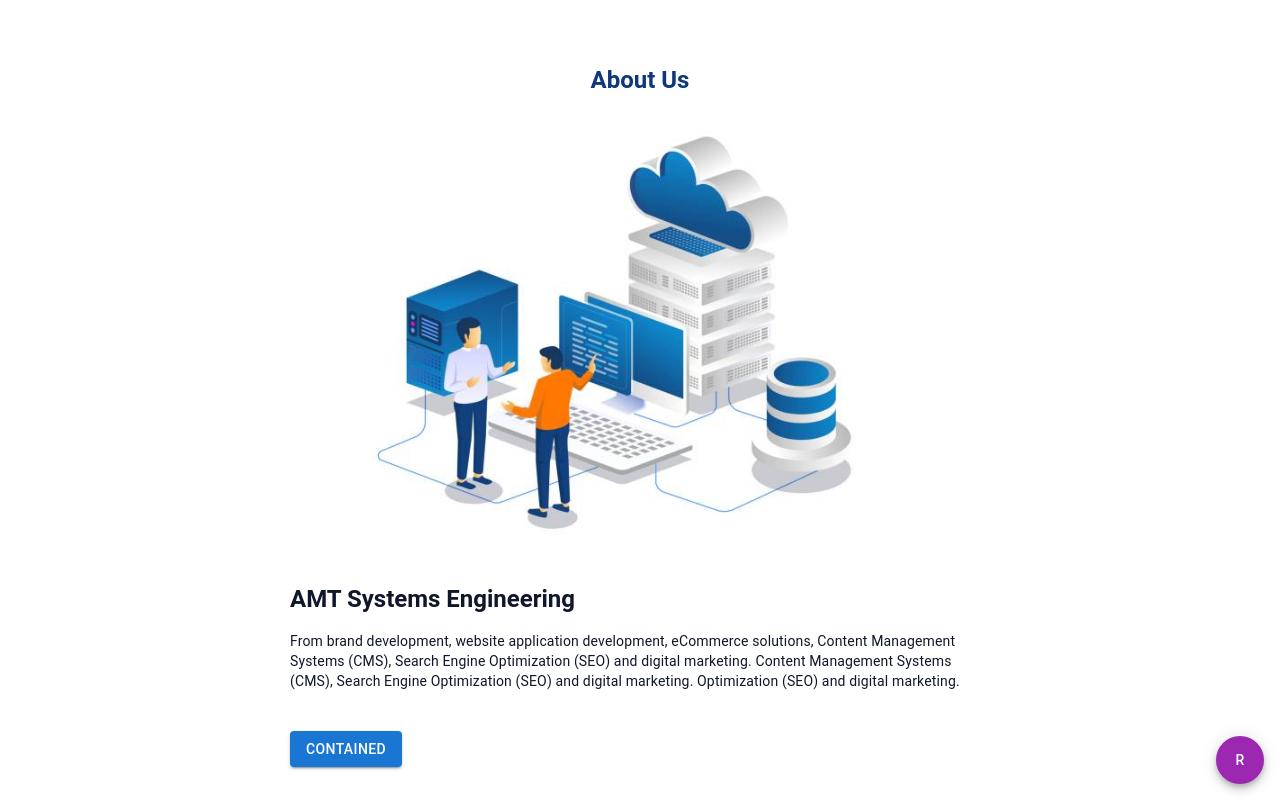
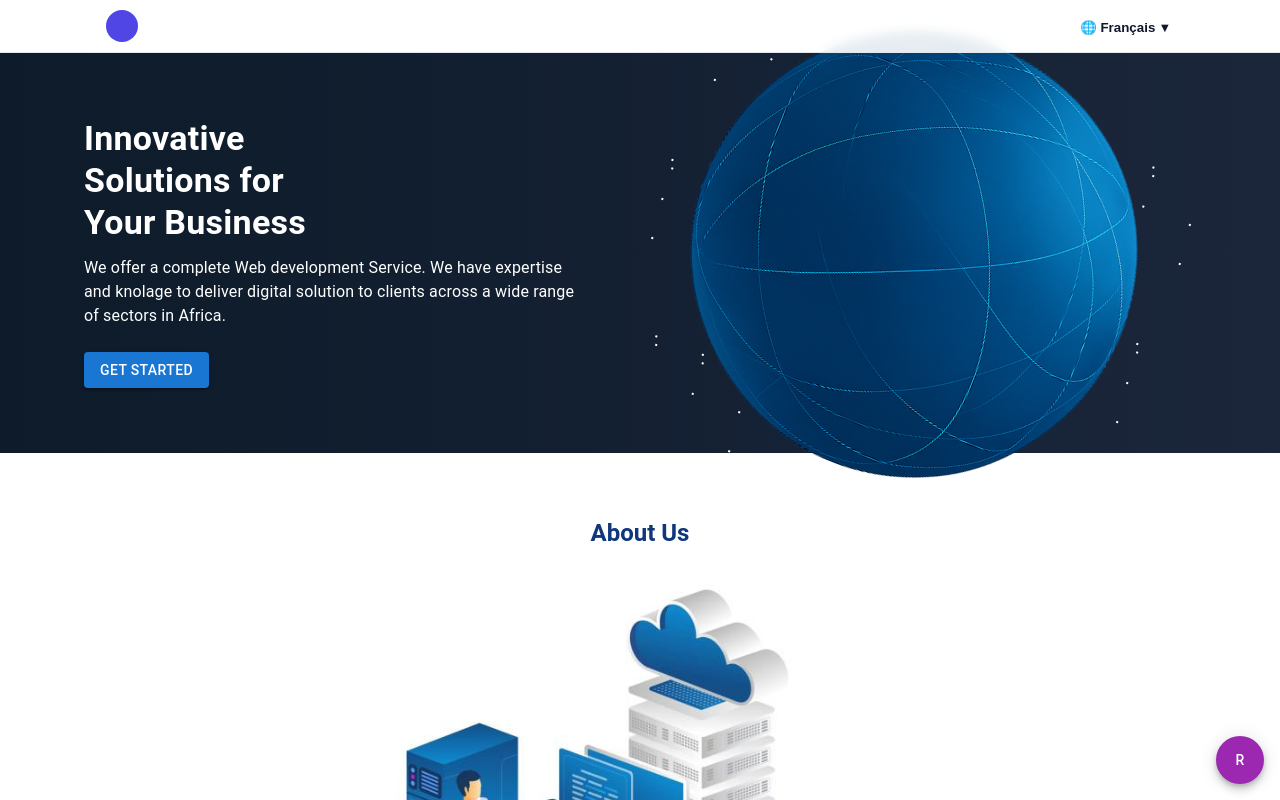
Before and after one commit to AMTSYSTEMSENGINEERING/amt-systems-website, a React (Create React App) app: page / in a window 1280 px wide. Shown: the top 800 px of the page. Built offline with nearby package versions, Linux system fonts and the light colour scheme.

Commit message:
mise a jour

```diff
--- a/package.json
+++ b/package.json
@@ -5,6 +5,7 @@
   "dependencies": {
     "@emotion/react": "^11.14.0",
     "@emotion/styled": "^11.14.1",
+    "@mui/icons-material": "^7.3.1",
     "@mui/material": "^7.3.1",
     "@testing-library/dom": "^10.4.0",
     "@testing-library/jest-dom": "^6.6.3",
@@ -13,6 +14,7 @@
     "motion": "^12.23.12",
     "react": "^19.1.0",
     "react-dom": "^19.1.0",
+    "react-router-dom": "^7.8.0",
     "react-scripts": "5.0.1",
     "web-vitals": "^2.1.4"
   },
--- a/src/App.js
+++ b/src/App.js
@@ -1,21 +1,17 @@
-import React from 'react';
-import './App.css';
-import logo from './assets/log.png';
-import AboutSection from './components/AboutSection';
-import FloatingActionButton from './components/FloatingActionButton';
-import RecentsProjet from './components/RecentsProjet';
-import ServiceSolution from './components/ServiceSolution';
+import React from "react";
+import { BrowserRouter, Routes, Route } from "react-router-dom";
+import HomePage from './pages/HomePage';
+import Header from './components/NavBar';
+import Footer from './components/Footer';
 
-
-function App() {
-  return (
-    <div>
-      <FloatingActionButton />
-      <AboutSection />
-      <RecentsProjet />
-      <ServiceSolution />
-     </div>
-  );
-}
+const App = () => (
+  <BrowserRouter>
+    <Header />
+    <Routes>
+      <Route path="/" element={<HomePage />} />
+    </Routes>
+    <Footer />
+  </BrowserRouter>
+);
 
 export default App;
--- /dev/null
+++ b/src/pages/HomePage.js
@@ -0,0 +1,23 @@
+import React from 'react';
+import '../App.css';
+import AboutSection from '../components/AboutSection';
+import FloatingActionButton from '../components/FloatingActionButton';
+import RecentsProjet from '../components/RecentsProjet';
+import ServiceSolution from '../components/ServiceSolution';
+import HomeCard from '../components/HomeCard';
+
+
+function App() {
+  return (
+    <div>
+      <HomeCard />
+      <AboutSection />
+      <RecentsProjet />
+      <ServiceSolution />
+      <FloatingActionButton />
+
+     </div>
+  );
+}
+
+export default App;
```
Also changed, not shown: 1 other file (tests, documents, lock files or other folders).
